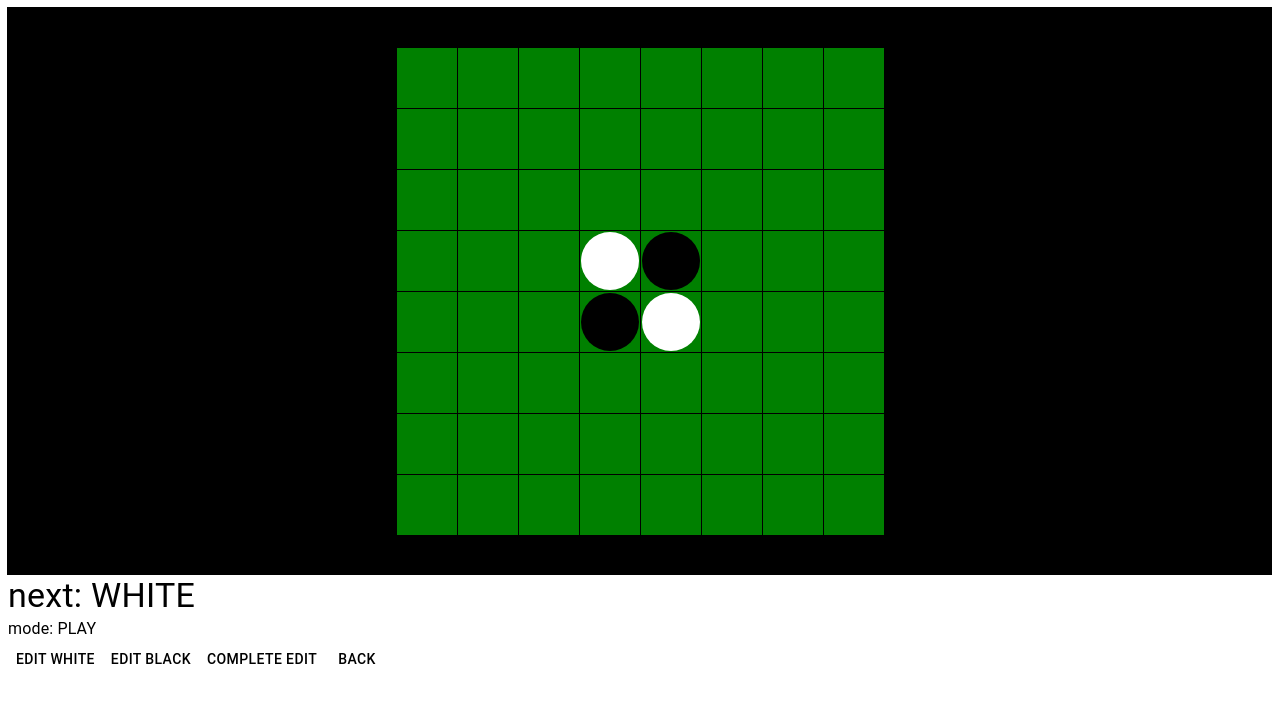
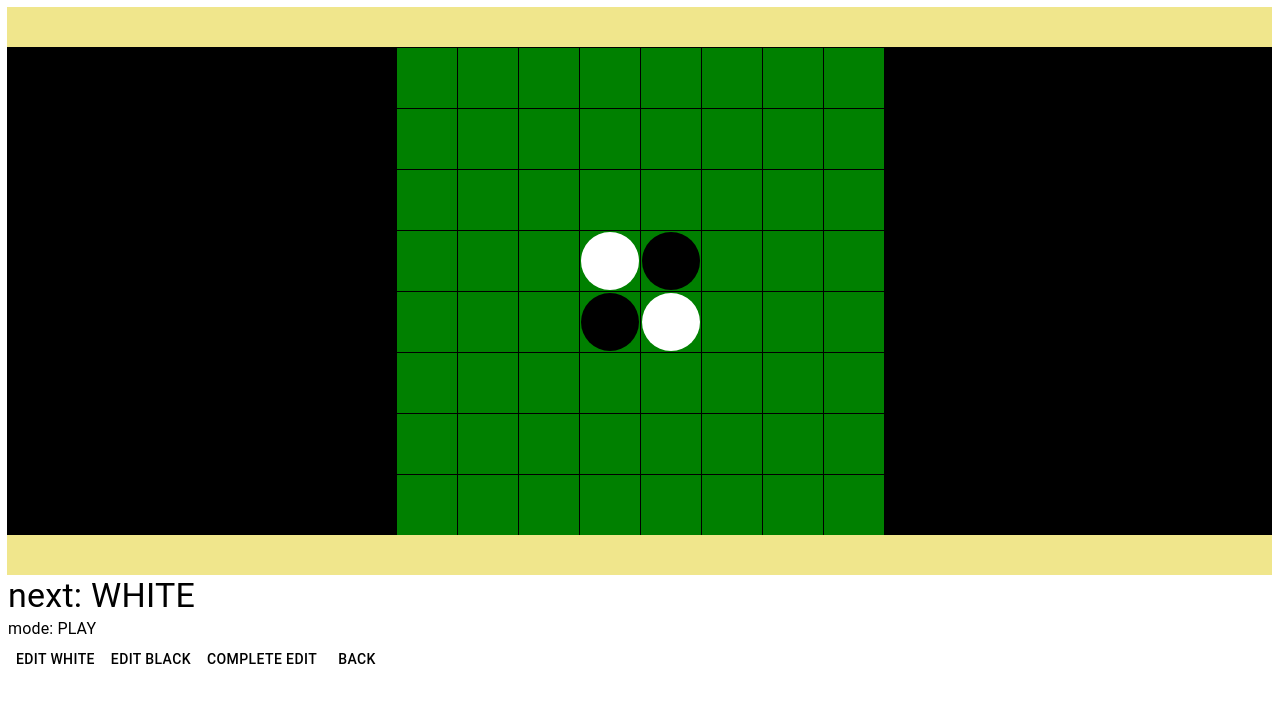
Before and after one commit to Riku-Hatano/othello2, a Next.js app: page / in a window 1280 px wide. Shown: the top 702 px of the page. Built offline with nearby package versions, Linux system fonts and the light colour scheme.

Commit message:
add: implemented BardFrame component

```diff
--- a/app/page.tsx
+++ b/app/page.tsx
@@ -7,20 +7,20 @@
 import theme from "./theme";
 import { useDispatch } from "react-redux";
 import { putWhite, putBlack, play, back } from "@/redux/boardSlice";
+import BoardFrame from "@/components/BoardFrame";
 
 export default function Home() {
   const board = useSelector((state: any) => state.board);
   const dispacth = useDispatch();
-  const test = () => {
-    console.log(board.boardHistory);
-  };
+
   return (
     <Grid>
       <Grid
         container
         spacing={theme.spacing(1)}
-        sx={{ backgroundColor: "black", paddingY: "5vh" }}
+        sx={{ backgroundColor: "khaki", paddingY: "5vh" }}
       >
+        {/* <Grid spacing={theme.spacing(1)}> */}
         {board.board.map((col: any, colIdx: any) => {
           return (
             <Grid
@@ -28,6 +28,7 @@
               item
               sx={{ justifyContent: "center", columnGap: theme.spacing(1) }}
               key={`${colIdx}`}
+              style={{ backgroundColor: "black" }}
             >
               {col.map((row: any, rowIdx: any) => {
                 return (
@@ -42,6 +43,7 @@
             </Grid>
           );
         })}
+        {/* </Grid> */}
       </Grid>
       <Grid>
         <Typography variant="h4">
@@ -59,7 +61,6 @@
         <ThemeButton onClick={() => dispacth(play())}>
           complete edit
         </ThemeButton>
-        {/* <ThemeButton onClick={test}>back</ThemeButton> */}
         <ThemeButton onClick={() => dispacth(back())}>back</ThemeButton>
       </Grid>
     </Grid>
```
